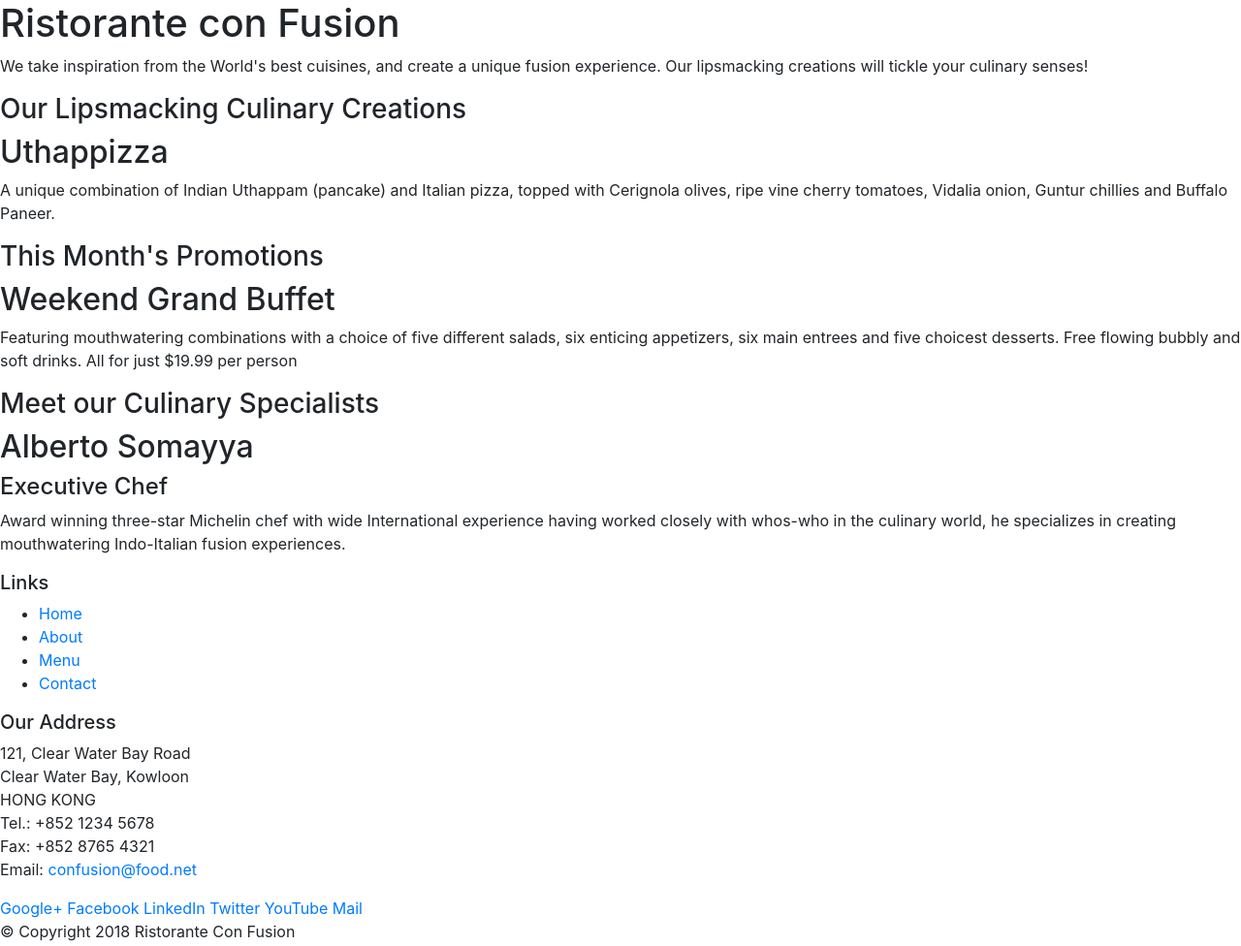
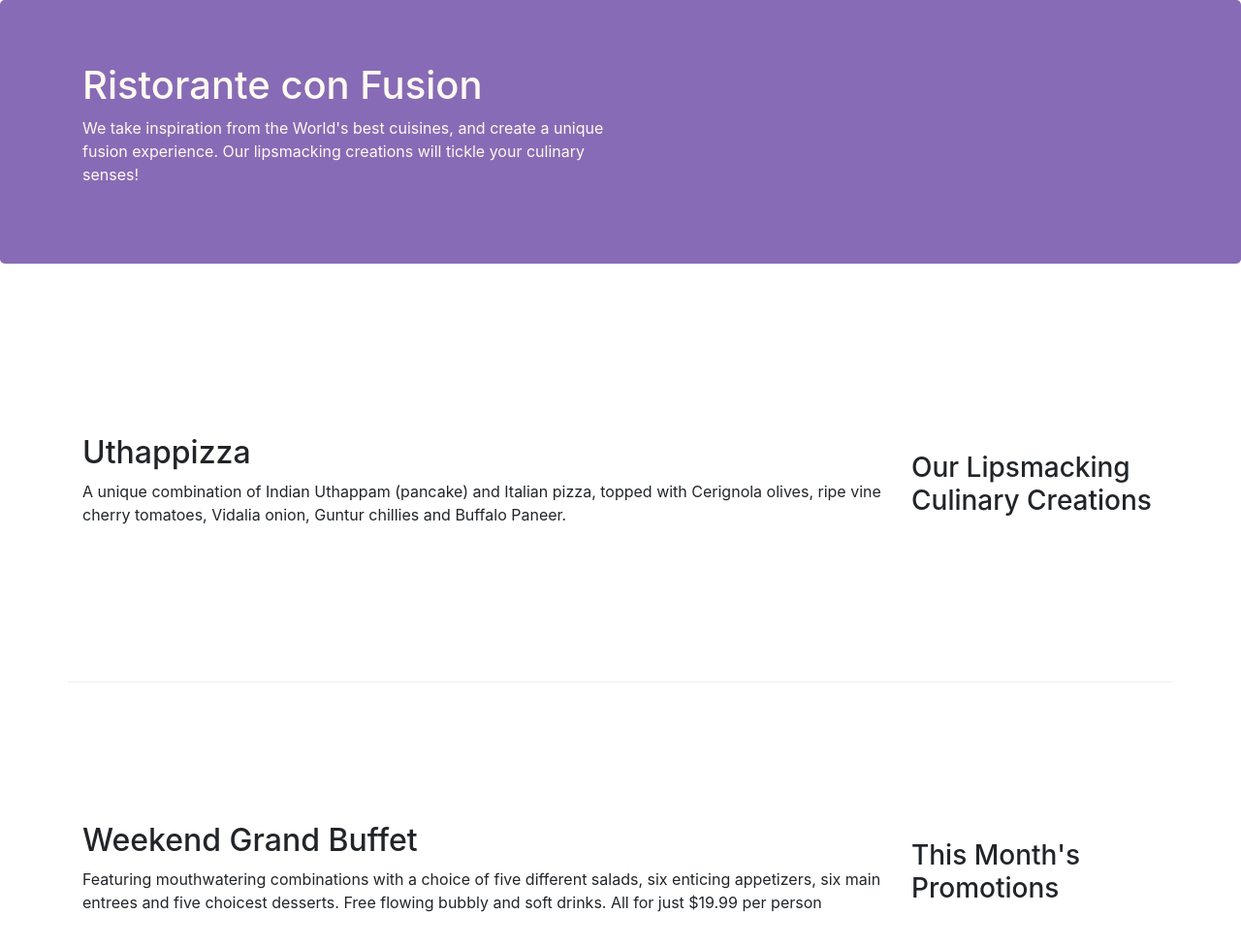
Before and after one commit to chalkinanatalya/project, a website: page index.html in a window 1280 px wide. Shown: the top 976 px of the page at 97% size. Drawn offline with nearby package versions, Linux system fonts and the light colour scheme.

Commit message:
Bootstrap Grid part 2

```diff
--- /dev/null
+++ b/CSS/style.css
@@ -0,0 +1,30 @@
+.row-header {
+    margin: 0px auto;
+    padding: 0px;
+}
+
+.row-content {
+    margin: 0px auto;
+    padding: 50px 0px 50px 0px;
+    border-bottom: 1px ridge;
+    min-height: 400px;
+}
+
+.footer {
+    background-color: #D1C4E9;
+    margin: 0px auto;
+    padding: 20px 0px 20px 0px;
+}
+
+.jumbotron {
+    padding: 70px 30px 70px 30px;
+    margin: 0px auto;
+    background: #886bb6!important;
+    color: floralwhite;
+}
+
+.address {
+    font-size: 80%;
+    margin: 0px;
+    color: #0f0f0f;
+}
--- a/index.html
+++ b/index.html
@@ -2,6 +2,7 @@
 <html lang="en">
 
 <head>
+    <link rel="stylesheet" href="CSS/style.css">
     <title>Ristorante Con Fusion</title>
 </head>
 <!-- Required meta tags always come first -->
@@ -11,68 +12,75 @@
 
 <!-- Bootstrap CSS -->
 <link rel="stylesheet" href="node_modules/bootstrap/dist/css/bootstrap.min.css">
+
 <body>
 
-    <header>
-        <div>
-            <div>
-                <div>
+    <header class="jumbotron">
+        <div class="container">
+            <div class="row row-header">
+                <div class="col-12 col-sm-6">
                     <h1>Ristorante con Fusion</h1>
-                    <p>We take inspiration from the World's best cuisines, and create a unique fusion experience. Our lipsmacking creations will tickle your culinary senses!</p>
+                    <p>We take inspiration from the World's best cuisines, and create a unique fusion experience. Our
+                        lipsmacking creations will tickle your culinary senses!</p>
                 </div>
-                <div>
+                <div class="col-12 col-sm">
                 </div>
             </div>
         </div>
     </header>
 
-    <div>
-        <div>
-            <div>
+    <div class="container">
+        <div class="row row-content align-items-center">
+            <div class="col-12 col-sm-4 order-sm-last col-md-3">
                 <h3>Our Lipsmacking Culinary Creations</h3>
             </div>
-            <div>
+            <div class="col col-sm order-sm-first col-md">
                 <h2>Uthappizza</h2>
-                <p>A unique combination of Indian Uthappam (pancake) and Italian pizza, topped with Cerignola olives, ripe vine cherry tomatoes, Vidalia onion, Guntur chillies and Buffalo Paneer.</p>
+                <p>A unique combination of Indian Uthappam (pancake) and Italian pizza, topped with Cerignola olives,
+                    ripe vine cherry tomatoes, Vidalia onion, Guntur chillies and Buffalo Paneer.</p>
             </div>
         </div>
 
 
-        <div>
-            <div>
+        <div class="row row-content align-items-center">
+            <div class="col-12 col-sm-4 order-sm-last col-md-3">
                 <h3>This Month's Promotions</h3>
             </div>
-            <div>
+            <div class="col col-sm order-sm-first col-md">
                 <h2>Weekend Grand Buffet</h2>
-                <p>Featuring mouthwatering combinations with a choice of five different salads, six enticing appetizers, six main entrees and five choicest desserts. Free flowing bubbly and soft drinks. All for just $19.99 per person </p>
+                <p>Featuring mouthwatering combinations with a choice of five different salads, six enticing appetizers,
+                    six main entrees and five choicest desserts. Free flowing bubbly and soft drinks. All for just
+                    $19.99 per person </p>
             </div>
         </div>
 
-        <div>
-            <div>
+        <div class="row row-content align-items-center">
+            <div class="col-12 col-sm-4 order-sm-last col-md-3">
                 <h3>Meet our Culinary Specialists</h3>
             </div>
-            <div>
+            <div class="col col-sm order-sm-first col-md">
                 <h2>Alberto Somayya</h2>
                 <h4>Executive Chef</h4>
-                <p>Award winning three-star Michelin chef with wide International experience having worked closely with whos-who in the culinary world, he specializes in creating mouthwatering Indo-Italian fusion experiences. </p>
+                <p>Award winning three-star Michelin chef with wide International experience having worked closely with
+                    whos-who in the culinary world, he specializes in creating mouthwatering Indo-Italian fusion
+                    experiences. </p>
             </div>
         </div>
     </div>
 
-    <footer>
-        <div>
-            <div>
-                <div>
+    <footer class="footer">
+        <div class="container">
+            <div class="row">
+                <div class="col-4 offset-1 col-sm-2">
                     <h5>Links</h5>
-                    <ul>
+                    <ul class="list-unstyled">
                         <li><a href="#">Home</a></li>
                         <li><a href="#">About</a></li>
                         <li><a href="#">Menu</a></li>
                         <li><a href="#">Contact</a></li>
                     </ul>
                 </div>
-                <div>
+                <div class="col-7 col-sm-5">
                     <h5>Our Address</h5>
                     <address>
                         121, Clear Water Bay Road<br>
@@ -83,8 +91,8 @@
                         Email: <a href="mailto:confusion@food.net">confusion@food.net</a>
                     </address>
                 </div>
-                <div>
-                    <div>
+                <div class="col-12 col-sm-4 align-self-center">
+                    <div class="text-center">
                         <a href="http://google.com/+">Google+</a>
                         <a href="http://www.facebook.com/profile.php?id=">Facebook</a>
                         <a href="http://www.linkedin.com/in/">LinkedIn</a>
@@ -94,8 +102,8 @@
                     </div>
                 </div>
             </div>
-           <div>
-                <div>
+            <div class="row justify-content-center">
+                <div class="col-auto">
                     <p>© Copyright 2018 Ristorante Con Fusion</p>
                 </div>
             </div>
```
Also changed, not shown: aboutus.html (added, +104 -0 lines). Lines whose indentation alone changed are shown as unchanged.
